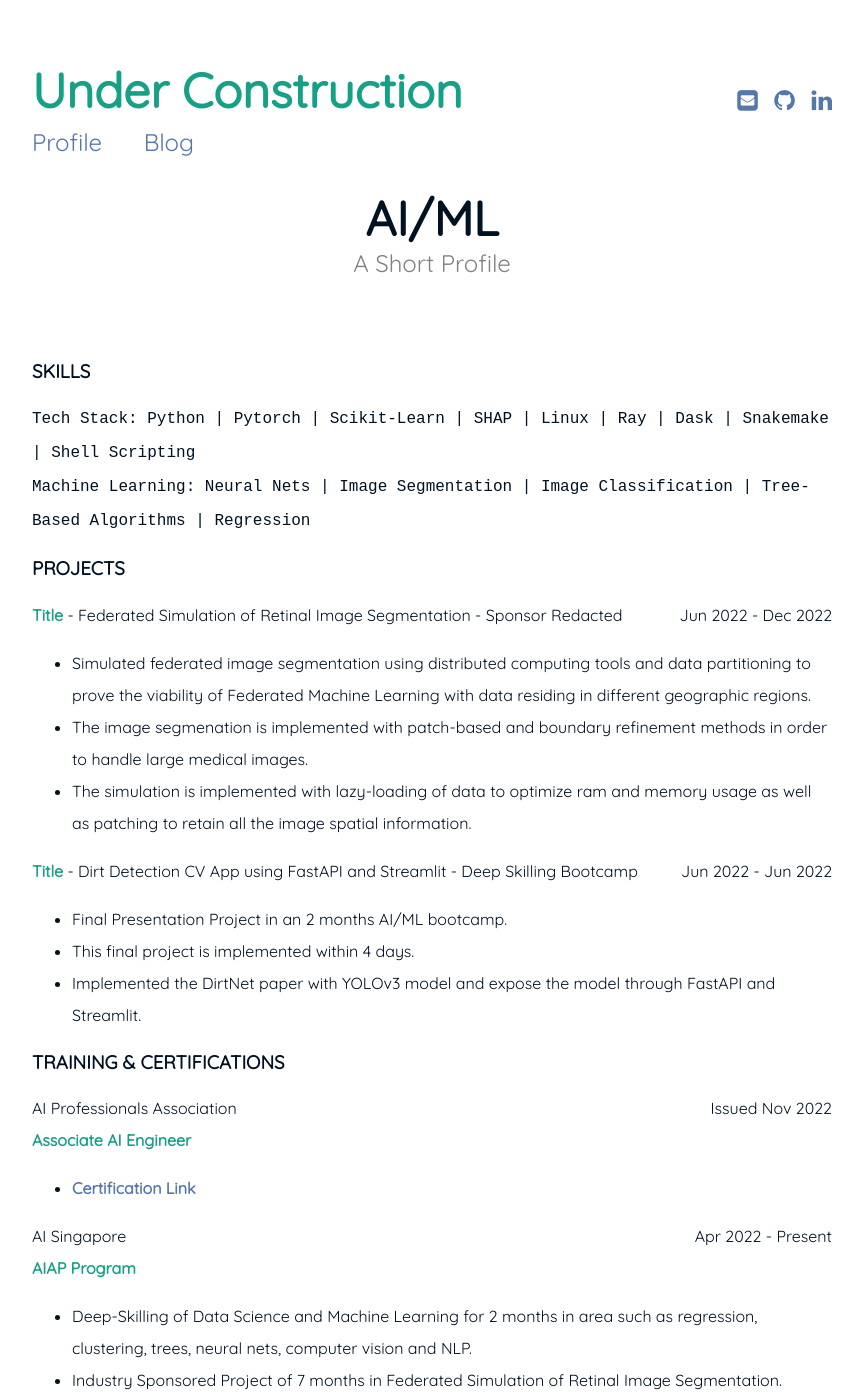
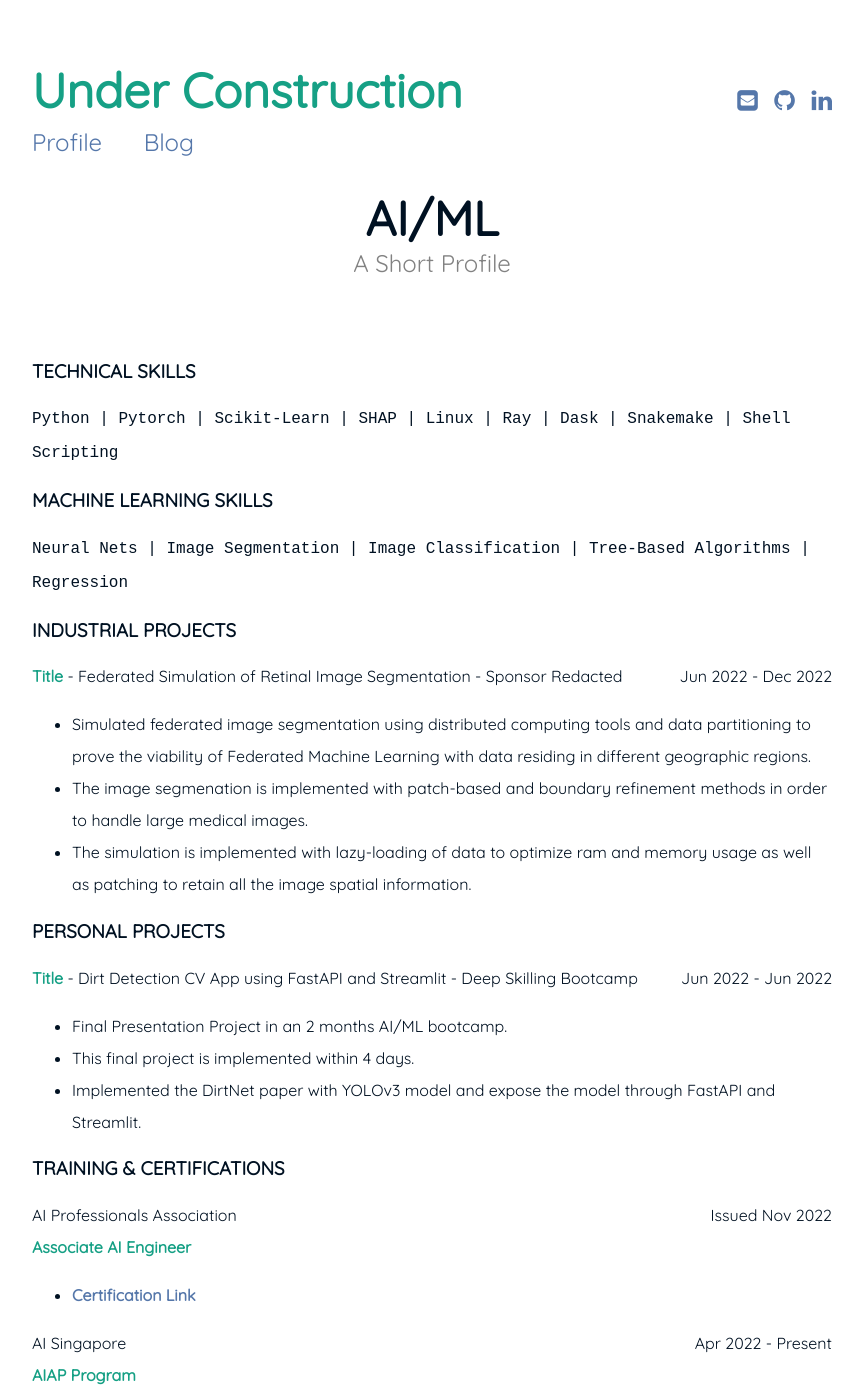
Before and after one commit to hozhenhao/hozhenhao.github.io, a Jekyll site: the page built from resume.md, in a window 1280 px wide and 1400 px high. Shown: the whole window, without its empty margins (208-1071 px from the left). Built offline with Jekyll 4.4.1, drawn with Linux system fonts in a browser that asks for light colours.

Commit message:
modify profile

````diff
--- a/resume.md
+++ b/resume.md
@@ -7,17 +7,20 @@ subtitle: A Short Profile
 <!--<span style="float: right; "><a href="{{ '/assets/resume.pdf' | prepend: site.baseurl }}"><strong>> Download as PDF</strong></a> </span>-->
 <br>
 
-### SKILLS
-``` Tech Stack: Python | Pytorch | Scikit-Learn | SHAP | Linux | Ray | Dask | Snakemake | Shell Scripting ```<br>
-``` Machine Learning: Neural Nets | Image Segmentation | Image Classification | Tree-Based Algorithms | Regression ```
+### TECHNICAL SKILLS
+``` Python | Pytorch | Scikit-Learn | SHAP | Linux | Ray | Dask | Snakemake | Shell Scripting ```
 
-### PROJECTS
+### MACHINE LEARNING SKILLS
+``` Neural Nets | Image Segmentation | Image Classification | Tree-Based Algorithms | Regression ```
+
+### INDUSTRIAL PROJECTS
 **Title** - Federated Simulation of Retinal Image Segmentation - Sponsor Redacted <span style="float: right; ">Jun 2022 - Dec 2022</span>
 
 - Simulated federated image segmentation using distributed computing tools and data partitioning to prove the viability of Federated Machine Learning with data residing in different geographic regions.
 - The image segmenation is implemented with patch-based and boundary refinement methods in order to handle large medical images.
 - The simulation is implemented with lazy-loading of data to optimize ram and memory usage as well as patching to retain all the image spatial information.
 
+### PERSONAL PROJECTS
 **Title** - Dirt Detection CV App using FastAPI and Streamlit - Deep Skilling Bootcamp <span style="float: right; ">Jun 2022 - Jun 2022</span>
 
 - Final Presentation Project in an 2 months AI/ML bootcamp.
````
Also changed, not shown: 1 other file.
